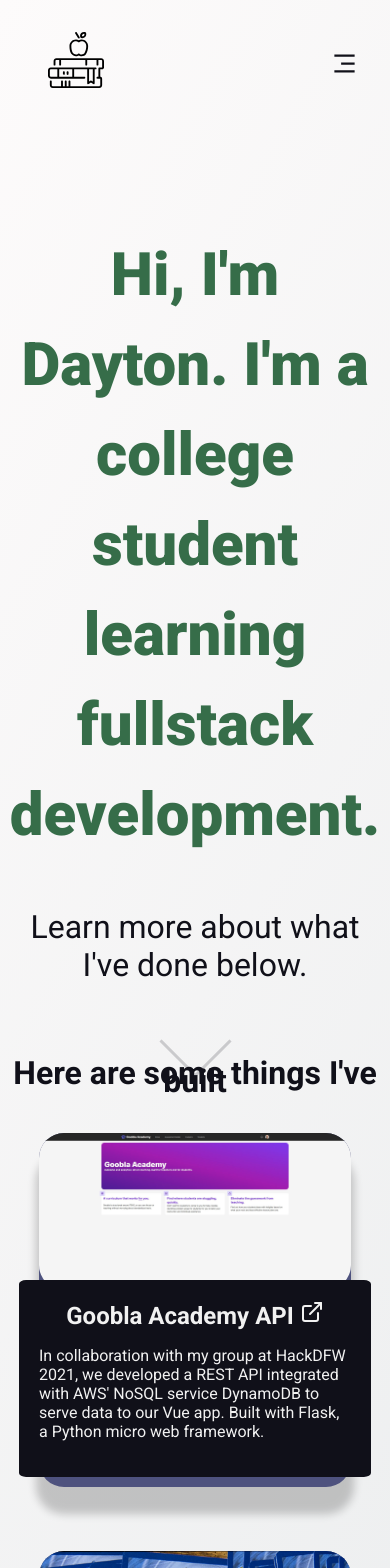
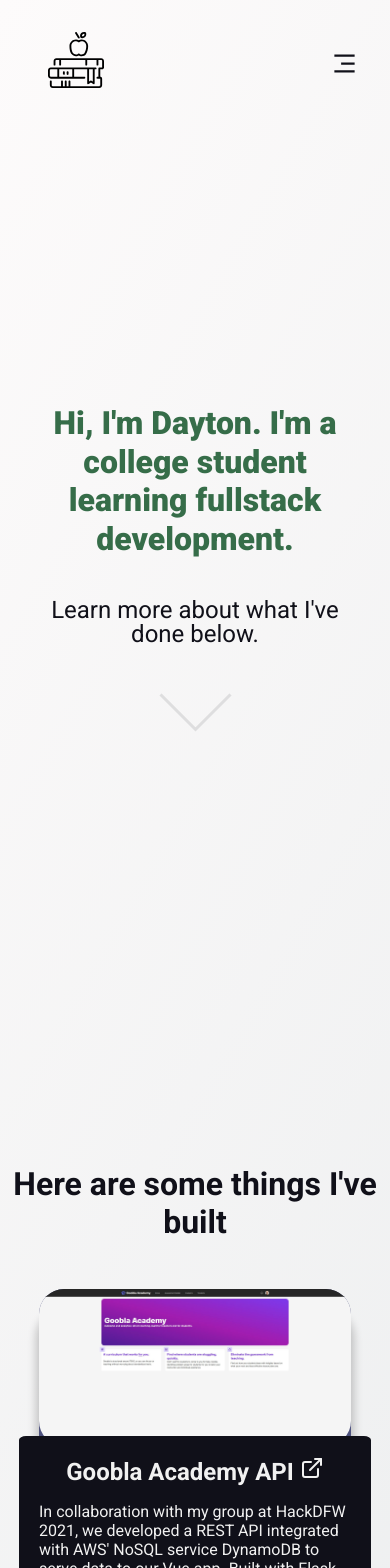
Before and after one commit to daytoncf/my-portfolio, a React (Create React App) app: page / in a window 390 px wide. Shown: the top 1568 px of the page. Built offline with nearby package versions, Linux system fonts and the light colour scheme.

Commit message:
Text finally not squished on mobile! also changed goobla link to goobla.academy

```diff
--- a/src/App.js
+++ b/src/App.js
@@ -19,7 +19,7 @@ const App = (props) =>  {
         <Navbar className="navbar" dmToggle={handleDarkModeToggle} darkMode={darkMode} />
         <Routes>
           <Route path="/" element={<Home darkMode={darkMode}/>} />
-          <Route path="/about" element={<About />} />
+          <Route path="/about" element={<About darkMode={darkMode} />} />
         </Routes>
       </div>
   );
--- a/src/components/about/About.jsx
+++ b/src/components/about/About.jsx
@@ -3,9 +3,11 @@ import './about.css'
 import me from '../../assets/me_zoomed.jpg'
 
 export default function About(props) {
+
+    let borderColor = (props.darkMode) ? "border-dark" : "border-light";
     return (
         <div className='about'>
-            <div className='about__container'>
+            <div className={`about__container ${borderColor}`}>
                 <div className='img__container'>
                     <img src={me} className="about__img" alt='Me at a flooded park with a hoodie placed awkwardly around my shoulders'/>
                 </div>
--- a/src/components/about/about.css
+++ b/src/components/about/about.css
@@ -11,7 +11,6 @@
     position: relative;
     display: flex;
     margin: 2rem 4rem;
-    border: 0.25rem solid var(--color-dark);
     padding: 2rem;
     border-radius: 25px;
 }
@@ -20,10 +19,19 @@
     width: auto;
     height: 60vh;
     padding: 1rem;
-    border: 0.25rem solid var(--color-dark);
+
     border-radius: 25px;
     min-width: 40%;
 }
+
+.border-dark {
+    border: 0.25rem solid var(--color-light);
+}
+
+.border-light {
+    border: 0.25rem solid var(--color-dark);
+}
+
 .img__container {
     margin: 0 2.5rem 0 0;
 }
@@ -42,6 +50,11 @@
     padding: 0 1rem 0 0;
 }
 
+@media screen and (min-width: 1900px) {
+    .about__desc {
+        font-size: 28px;
+    }
+}
 
 @media screen and (max-width: 900px) {
     .about__title {
@@ -56,7 +69,7 @@
         flex-direction: column;
     }
 }
-@media screen and (max-width: 475px) {
+@media screen and (max-width: 375px) {
     .about__title {
         font-size: 2rem;
         padding: 0 0.2em 0.2em 0;
--- a/src/components/header/header.css
+++ b/src/components/header/header.css
@@ -1,4 +1,5 @@
 .header {
+    position: relative;
     height: calc(100vh - 5.5rem);
     width: auto;
     display: flex;
@@ -14,14 +15,15 @@
     align-items: center;
     flex-direction: column;
     text-align: center;
-    font-size: 2rem;
+    font-size: 1.5rem;
     margin-bottom: 25vh;
+    line-height: 100%;
 }
 
 .header__content_title {
     font-weight: 900;
     line-height: 150%;
-    font-size: 60px;
+    /* font-size: 60px; */
     /* color: #db949b; */
     background: -webkit-linear-gradient(65deg,#FFD9CE, #DB5461);
     -webkit-background-clip: text;
@@ -30,8 +32,8 @@
 
 .header__content_title-light {
     font-weight: 900;
-    line-height: 150%;
-    font-size: 60px;
+    line-height: 120%;
+    /* font-size: 60px; */
     color: var(--color-unt-green);
 }
 
@@ -63,11 +65,21 @@
     0%,100% { opacity: 0; }
     50% {opacity: 1;}
 }
+@media screen and (min-width: 951px) {
+    .header__content_title-light {
+        font-size: 60px;
+    }
+    .header__content_title {
+        font-size: 60px;
+    }
+}
 
 @media screen and (max-width: 950px) {
     .header__content_title {
-        line-height: 120%;
-        font-size: 2.5rem;
+        font-size: 32px;
+    }
+    .header__content_title-light {
+        font-size: 32px;
     }
     .header__content {
         margin-bottom: 2rem;
@@ -76,7 +88,11 @@
 
 @media screen and (max-width: 700px) {
     .header__content_title {
-        font-size: 2rem;
+        line-height: 100%;
+        font-size: 32px;
+    }
+    .header__content_title-light {
+        font-size: 32px;
     }
     .header__content {
         margin-bottom: 2rem;
--- a/src/components/projects/Projects.jsx
+++ b/src/components/projects/Projects.jsx
@@ -11,7 +11,7 @@ export default function Projects(props) {
       {
         image: goob,
         title: "Goobla Academy API",
-        link: "https://github.com/jacksonwelsh/goobla-server",
+        link: "https://goobla.academy",
         description: "In collaboration with my group at HackDFW 2021, we developed a REST API integrated with AWS' NoSQL service DynamoDB to serve data to our Vue app. Built with Flask, a Python micro web framework."
       },
       {
--- a/src/components/projects/projects.css
+++ b/src/components/projects/projects.css
@@ -1,6 +1,5 @@
 h1 {
     font-size: 2rem;
-    line-height: 0.5rem;
     margin-bottom: 1rem;
 }
 
@@ -8,6 +7,7 @@ h1 {
     text-align: center;
     padding: 2rem 0;
     color: var(--color-light);
+
 }
 
 .projects_title-light {
@@ -30,3 +30,11 @@ h1 {
     flex-direction: column;
 
 }
+
+@media screen and (max-width: 450px) {
+    .projects__title {
+        padding: 8rem 0 2rem 0;
+
+    }
+
+}
```
Also changed, not shown: src/App.css (line endings or trailing spaces), 1 other file (tests, documents, lock files or other folders).
